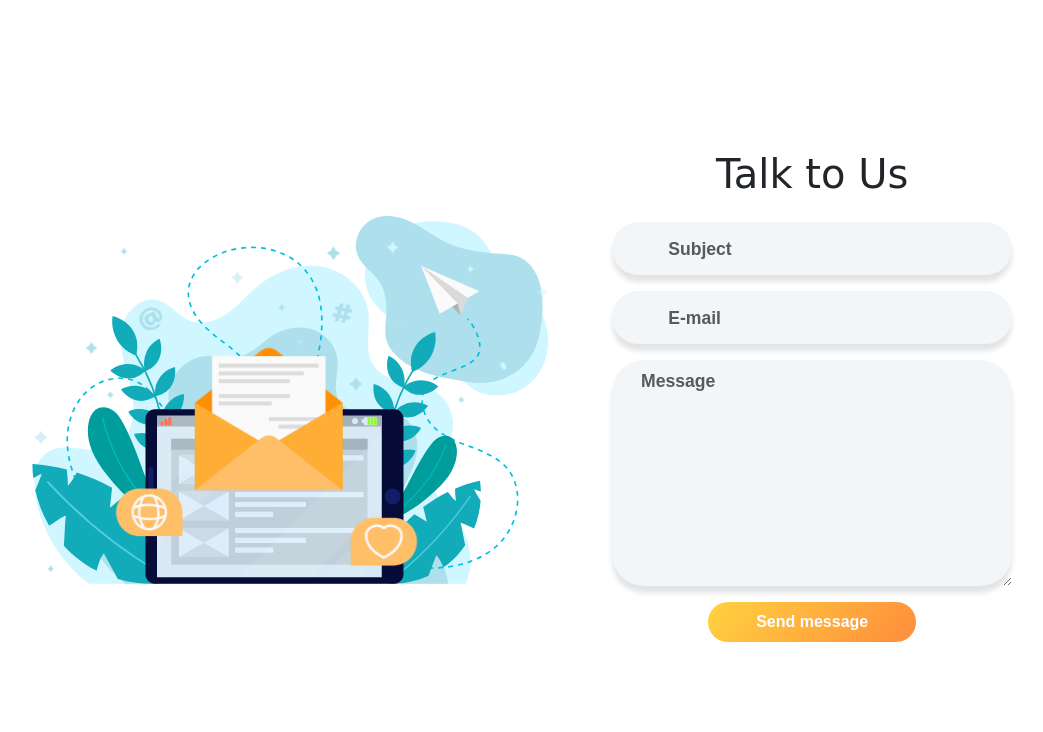
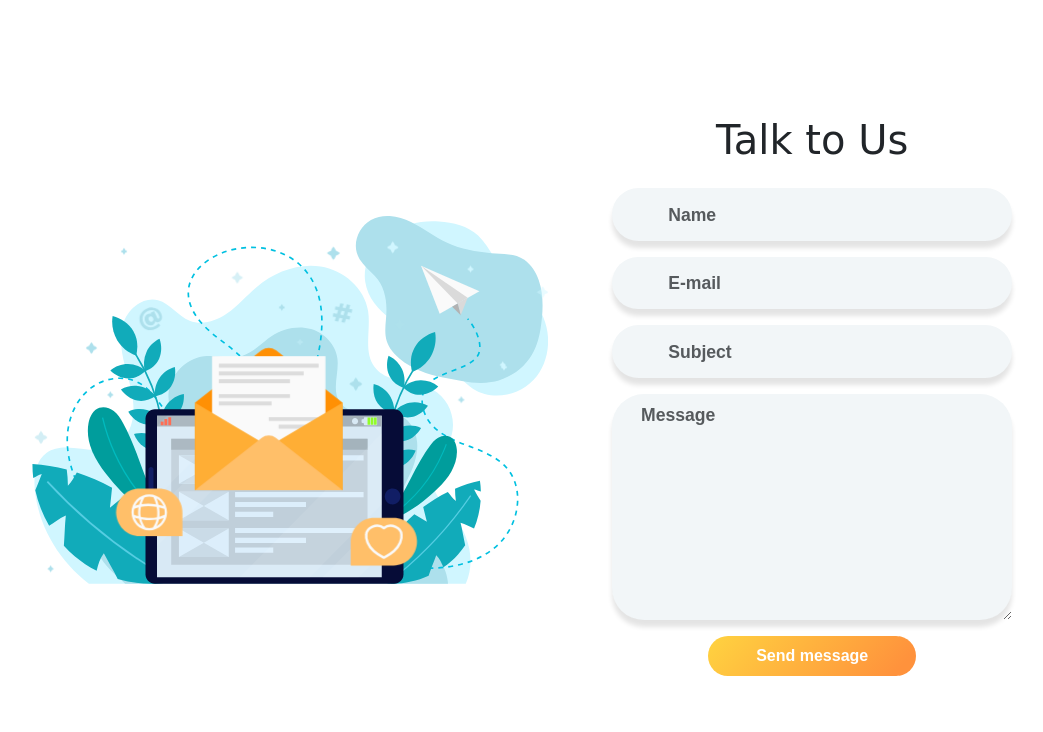
Before and after one commit to aquaburst-stack/courses_cloud, a Django app: page /contact_us in a window 1280 px wide. Shown: the part 56-788 px from the top of the page, without its empty margins (118-1161 px from the left). Run offline with Django 5.2, Linux system fonts and the light colour scheme.

Commit message:
Added Name Field in contact us form

```diff
--- a/module/templates/module/contact_us.html
+++ b/module/templates/module/contact_us.html
@@ -454,18 +454,26 @@ form {
                 {% endif %}
                 <!-- Name -->
                 <div class="form-group position-relative my-3">
-                    <label for="formName" class="d-block">
-                        <i class="icon" data-feather="user"></i>
-                    </label>
-                    <input type="text" id="formName" name="subject" class="form-control form-control-lg thick" placeholder="Subject">
+                        <label for="formName" class="d-block">
+                                <i class="icon" data-feather="user"></i>
+                        </label>
+                        <input type="text" id="formName" name="name" class="form-control form-control-lg thick" placeholder="Name" required>
                 </div>
 
                 <!-- E-mail -->
                 <div class="form-group position-relative my-3">
-                    <label for="formEmail" class="d-block">
-                        <i class="icon" data-feather="mail"></i>
+                        <label for="formEmail" class="d-block">
+                                <i class="icon" data-feather="mail"></i>
+                        </label>
+                        <input type="email" id="formEmail" name="email" class="form-control form-control-lg thick" placeholder="E-mail" required>
+                </div>
+
+                <!-- Subject -->
+                <div class="form-group position-relative my-3">
+                    <label for="formName" class="d-block">
+                        <i class="icon" data-feather="user"></i>
                     </label>
-                    <input type="email" id="formEmail" name="email" class="form-control form-control-lg thick" placeholder="E-mail">
+                    <input type="text" id="formName" name="subject" class="form-control form-control-lg thick" placeholder="Subject" required>
                 </div>
 
                 <!-- Message -->
--- a/module/views.py
+++ b/module/views.py
@@ -17,10 +17,11 @@ def about_us(request):
 def contact_us(request):
     message = None
     if request.method == 'POST':
+        name = request.POST.get('name', None)
         subject = request.POST.get('subject', None)
         email = request.POST.get('email', None)
         message = request.POST.get('message', None)
-        ContactUs.objects.create(subject=subject, email=email, message=message)
+        ContactUs.objects.create(subject=subject, email=email, message=message, name=name)
         message = 'We have received your message. We will contact you soon.'
     return render(request, 'module/contact_us.html', {'message': message})
 
```
Also changed, not shown: module/models.py (+10 -7 lines), module/templates/module/list_modules.html (+4 -4 lines).
